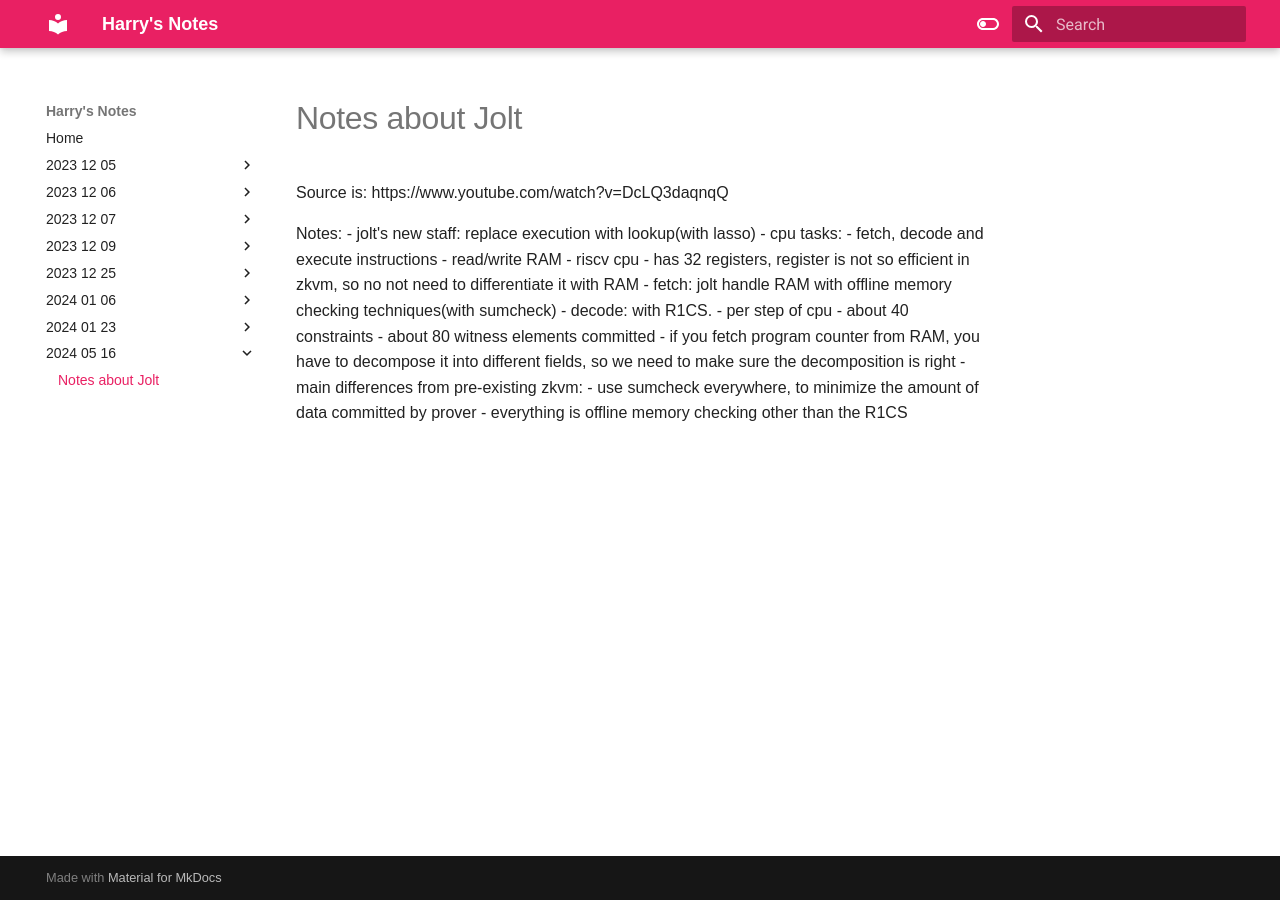
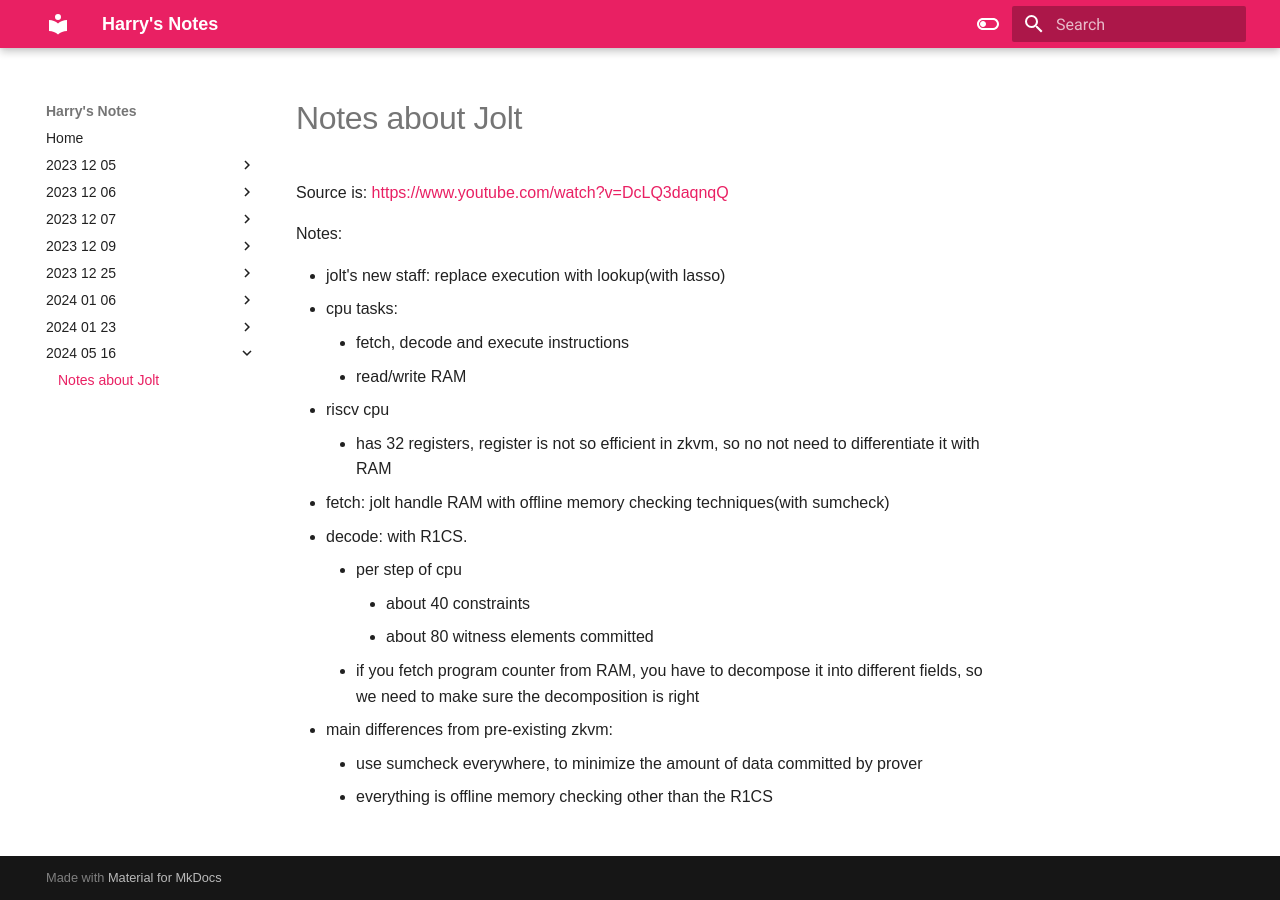
Before and after one commit to harryx1x1/is-awesome, an MkDocs documentation site: the page built from docs/2024-05-16/jolt-notes.md, in a window 1280 px wide. Built offline with MkDocs 1.6.1 and Material for MkDocs 9.7.7, drawn with Linux system fonts in a browser that asks for light colours; a style sheet for code colours, icons or effects is not loaded.

```diff
--- a/docs/2024-05-16/jolt-notes.md
+++ b/docs/2024-05-16/jolt-notes.md
@@ -1,8 +1,9 @@
 # Notes about Jolt
 
-Source is: https://www.youtube.com/watch?v=DcLQ3daqnqQ
+Source is: <https://www.youtube.com/watch?v=DcLQ3daqnqQ>
 
 Notes:
+
 - jolt's new staff: replace execution with lookup(with lasso)
 - cpu tasks:
 	- fetch, decode and execute instructions
```
